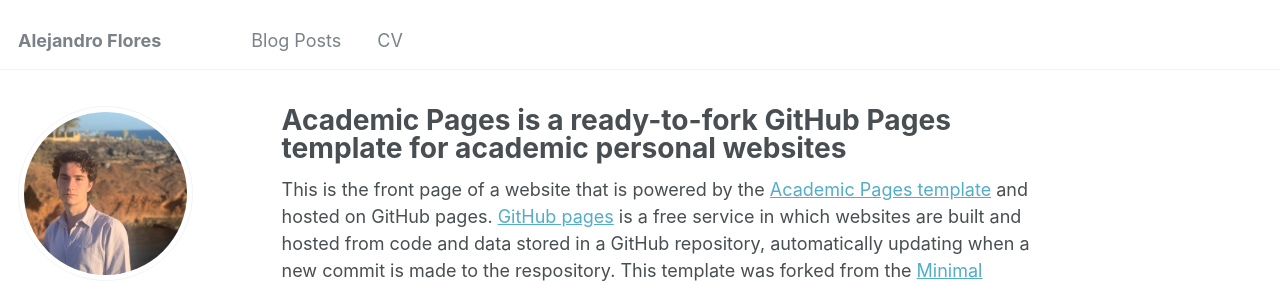
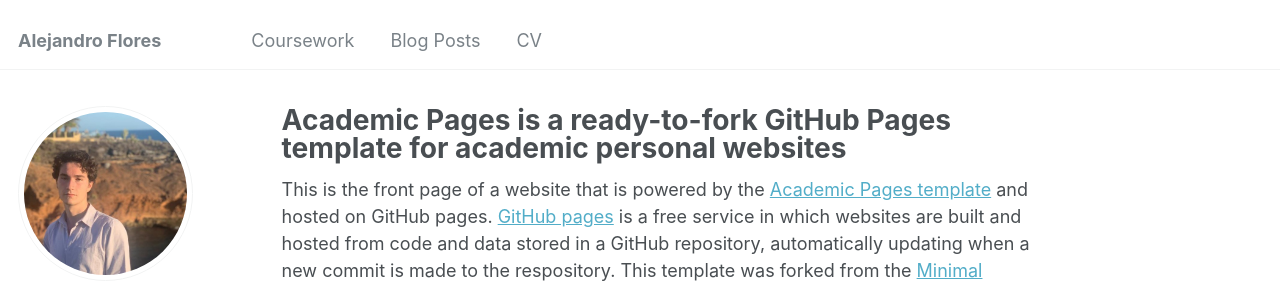
Before and after one commit to afloresep/afloresep.github.io, a Jekyll site: the page built from _pages/about.md, in a window 1280 px wide. Shown: the top 283 px of the page. Built offline with Jekyll 4.4.1, drawn with Linux system fonts in a browser that asks for light colours; some web fonts are replaced.

Commit message:
Update navigation.yml

```diff
--- a/_data/navigation.yml
+++ b/_data/navigation.yml
@@ -11,8 +11,8 @@
   # - title: "Talks"
   #   url: /talks/
 
-  # - title: "Teaching"
-  #   url: /teaching/
+  - title: "Coursework"
+    url: /teaching/
 
   # - title: "Portfolio"
   #   url: /portfolio/
```
